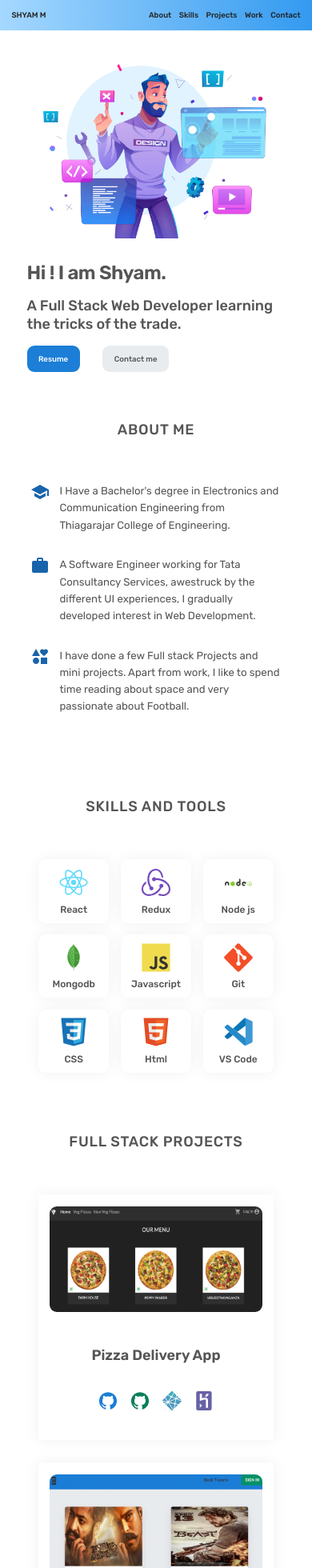
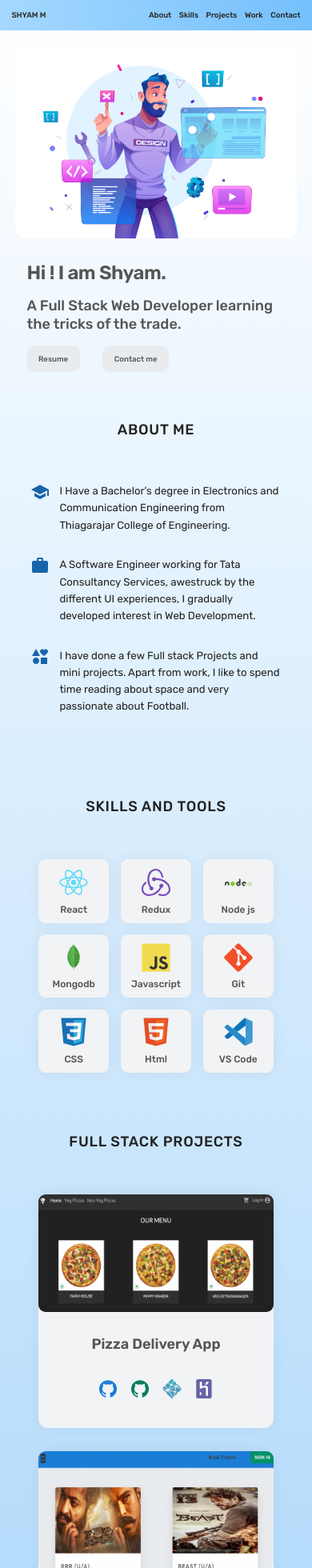
Before and after one commit to mshyam25/My-Portfolio, a React (Create React App) app: page / in a window 390 px wide. Shown: the top 1960 px of the page at 80% size. Built offline with nearby package versions, Linux system fonts and the light colour scheme.

Commit message:
Background color changes

```diff
--- a/src/index.css
+++ b/src/index.css
@@ -17,7 +17,8 @@ body {
   line-height: 1;
   font-weight: 400;
   background-color: #fff;
-  /* background-image: linear-gradient(#fff, #a5d8ff); */
+
+  background-image: linear-gradient(#fff, #4dabf7);
   color: #555;
 }
 
--- a/src/queries.css
+++ b/src/queries.css
@@ -104,12 +104,6 @@
   .container {
     max-width: 90rem;
   }
-  /* .projects-container {
-    grid-template-columns: 1fr;
-    gap: 4.8rem;
-    padding: 0 4.8rem;
-    margin-bottom: 9.6rem;
-  } */
 
   .project {
     display: flex;
@@ -121,7 +115,7 @@
     flex-direction: column-reverse;
   }
   .project-img-box {
-    padding: 2.4rem;
+    padding: 0rem;
   }
   .project-title {
     font-size: 3rem;
--- a/src/styles.css
+++ b/src/styles.css
@@ -34,6 +34,7 @@
   font-weight: 500;
   text-align: center;
   margin-bottom: 9.6rem;
+  color: #222;
 }
 
 .grid {
@@ -60,7 +61,7 @@
   justify-content: space-between;
   align-items: center;
   /* background-color: #339af0; */
-  background-image: linear-gradient(to left, #339af0, #a5d8ff);
+  background-image: linear-gradient(to left, #74c0fc, #a5d8ff);
   height: 6.4rem;
   padding: 1rem 2.4rem;
   position: fixed;
@@ -155,6 +156,7 @@
   font-size: 2.6rem;
   line-height: 1.6;
   margin-bottom: 4.8rem;
+  color: #222;
 }
 
 .contact-box {
@@ -168,16 +170,16 @@
 .main-nav-link.nav-cta:visited {
   padding: 2rem 2.4rem;
   border-radius: 9px;
-  color: #fff;
-  background-color: #1c7ed6;
+  color: #555;
+  background-color: #e9ecef;
   display: flex;
   align-items: center;
 }
 
 .main-nav-link.nav-cta:hover,
 .main-nav-link.nav-cta:active {
-  background-color: #1864ab;
-  color: #222;
+  background-color: #1c7ed6;
+  color: #fff;
 }
 
 .main-nav-link.contact:link,
@@ -192,8 +194,8 @@
 
 .main-nav-link.contact:hover,
 .main-nav-link.contact:active {
-  background-color: #f1f3f5;
-  color: #222;
+  background-color: #1c7ed6;
+  color: #fff;
 }
 
 /* Skills Section */
@@ -218,6 +220,7 @@
   gap: 1.6rem;
   padding: 1.8rem 0;
   border-radius: 9px;
+  background-color: #f1f3f5;
   box-shadow: 0px 0px 15px rgba(117, 115, 115, 0.1);
 }
 .skill-icon {
@@ -244,6 +247,8 @@
 .project {
   display: grid;
   grid-template-columns: 1fr 1fr;
+  background-color: #f1f3f5;
+  border-radius: 12px;
   box-shadow: 0px 0px 15px rgba(117, 115, 115, 0.1);
 }
 
@@ -345,23 +350,22 @@
   padding: 0 4.8rem 4.8rem 4.8rem;
 }
 
-.work-1 {
-  background-color: #c3fae8;
-}
 .work-exp {
   display: grid;
   grid-template-columns: 1fr 1fr;
   gap: 4.8rem;
   align-items: center;
   border-radius: 9px;
+  background-color: #e9fac8;
+  /* background-image: linear-gradient(to left, #fff, #222); */
   color: #212529;
   padding: 4.8rem;
   box-shadow: 0px 0px 15px rgba(117, 115, 115, 0.1);
 
   transition: all 0.5s;
 }
+
 .work-exp:hover {
-  /* background-color: #087f5b; */
   transform: scale(1.05);
 }
 
@@ -401,6 +405,9 @@
   font-weight: 400;
 }
 
+.work-1 {
+  background-image: linear-gradient(to left, #fff, #868e96);
+}
 /* Contact */
 
 .contact-section {
```
